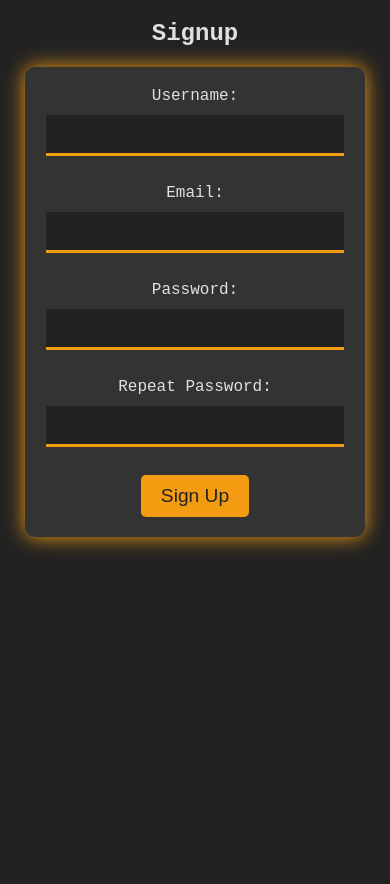
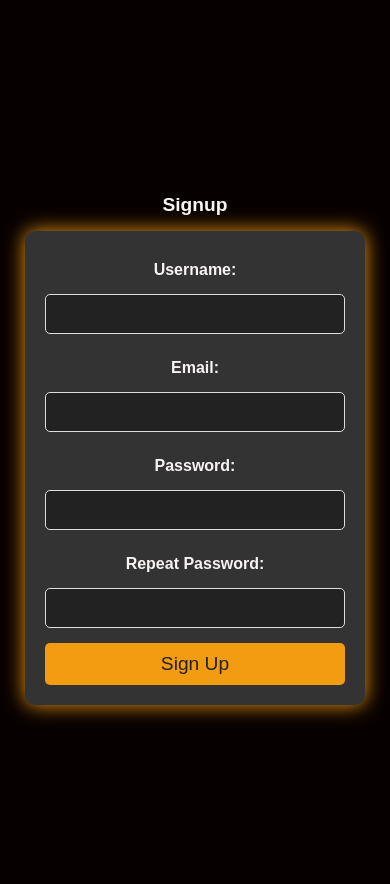
Before and after one commit to AntonioLabinjan/CV-attendance, a Flask app: page /signup in a window 390 px wide. Before the commit the page ends 552 px from the top, so only its background shows below. Run offline with Flask 3, Linux system fonts and the light colour scheme.

Commit message:
Update signup.html
mobile

```diff
--- a/templates/signup.html
+++ b/templates/signup.html
@@ -5,22 +5,116 @@
     <meta name="viewport" content="width=device-width, initial-scale=1.0">
     <title>Signup</title>
     <link rel="stylesheet" href="{{ url_for('static', filename='css/styles.css') }}">
+    <style>
+        body {
+            font-family: Arial, sans-serif;
+            background-color: #070000;
+            display: flex;
+            flex-direction: column;
+            align-items: center;
+            justify-content: center;
+            height: 100vh;
+            margin: 0;
+            padding: 20px;
+        }
+        h2 {
+            color: #f8f5f5;
+            margin-bottom: 20px;
+            text-align: center;
+            font-size: 1.5rem;
+        }
+        form {
+            display: flex;
+            flex-direction: column;
+            align-items: center;
+            width: 100%;
+            max-width: 300px;
+        }
+        label {
+            font-weight: bold;
+            margin: 10px 0 5px;
+            color: #f7f3f3;
+        }
+        input[type="text"],
+        input[type="email"],
+        input[type="password"] {
+            width: 100%;
+            padding: 10px;
+            margin-bottom: 15px;
+            border-radius: 5px;
+            border: 1px solid #ddd;
+            box-sizing: border-box;
+        }
+        button {
+            width: 100%;
+            padding: 12px;
+            font-size: 16px;
+            color: #fff;
+            background-color: #007bff;
+            border: none;
+            border-radius: 5px;
+            cursor: pointer;
+            transition: background-color 0.3s ease, transform 0.2s ease;
+        }
+        button:hover {
+            background-color: #0056b3;
+            transform: translateY(-2px);
+        }
+        button:active {
+            background-color: #004494;
+            transform: translateY(0);
+        }
+
+        /* Flash message styling */
+        ul {
+            list-style-type: none;
+            padding: 0;
+            width: 100%;
+            max-width: 300px;
+            margin-top: 15px;
+        }
+        .flash {
+            padding: 10px;
+            margin: 10px 0;
+            border-radius: 5px;
+        }
+        .flash.error {
+            background-color: #f8d7da;
+            color: #721c24;
+        }
+        .flash.success {
+            background-color: #d4edda;
+            color: #155724;
+        }
+
+        /* Mobile Styling */
+        @media (max-width: 600px) {
+            h2 {
+                font-size: 1.2rem;
+                margin-bottom: 15px;
+            }
+            button {
+                font-size: 14px;
+                padding: 10px;
+            }
+        }
+    </style>
 </head>
 <body>
     <h2>Signup</h2>
     <form method="POST">
         <label for="username">Username:</label>
         <input type="text" name="username" required>
-        <br><br>
+
         <label for="email">Email:</label>
         <input type="email" name="email" required>
-        <br><br>
+
         <label for="password">Password:</label>
         <input type="password" name="password" required>
-        <br><br>
+
         <label for="repeat_password">Repeat Password:</label>
         <input type="password" name="repeat_password" required>
-        <br><br>
+
         <button type="submit">Sign Up</button>
     </form>
 
@@ -29,7 +123,7 @@
         {% if messages %}
             <ul>
                 {% for category, message in messages %}
-                    <li class="{{ category }}">{{ message }}</li>
+                    <li class="flash {{ category }}">{{ message }}</li>
                 {% endfor %}
             </ul>
         {% endif %}
```
